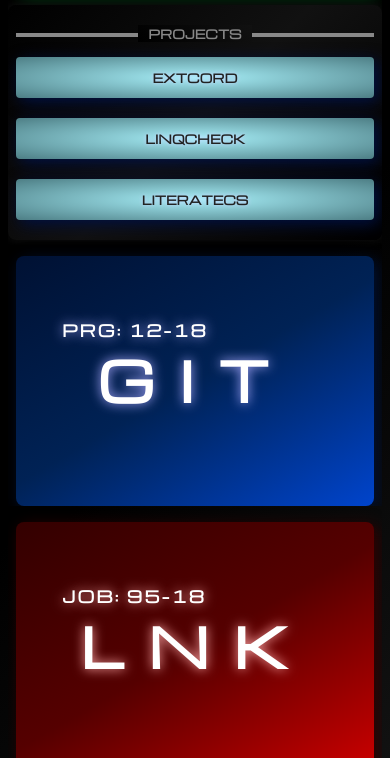
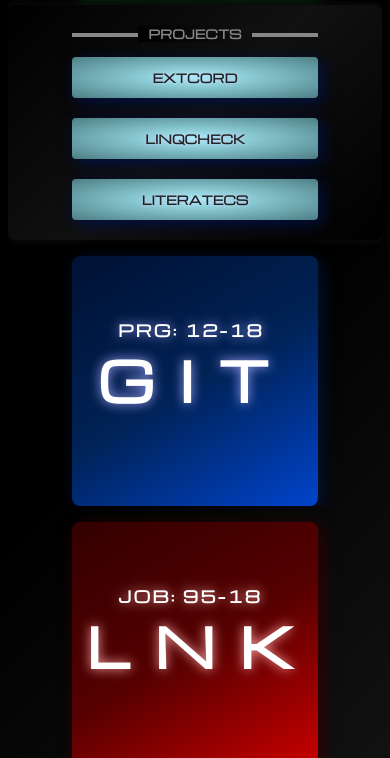
Before and after one commit to johtela/johtela.github.io, a website built with webpack: page index.html in a window 390 px wide. Shown: the part 610-1368 px from the top of the page. Built offline with nearby package versions, Linux system fonts and the light colour scheme; a web font is replaced by a local one.

Commit message:
Tweaking responsive layout.

```diff
--- a/css/default.css
+++ b/css/default.css
@@ -223,21 +223,9 @@ canvas {
         padding: 0px 16px 16px 16px;
     }
 }
-@media only screen and (max-width:750px) {
-    .left-pane, .right-pane, .buttonpane {
-        width:100%;
-        padding: 16px 128px 0px 128px;
-    }
-}
-@media only screen and (max-width:600px) {
+@media only screen and (max-width:768px) {
     .left-pane, .right-pane, .buttonpane {
         width:100%;
         padding: 16px 64px 0px 64px;
     }
 }
-@media only screen and (max-width:480px) {
-    .left-pane, .right-pane, .buttonpane {
-        width:100%;
-        padding: 16px 8px 0px 8px;
-    }
-}
```
